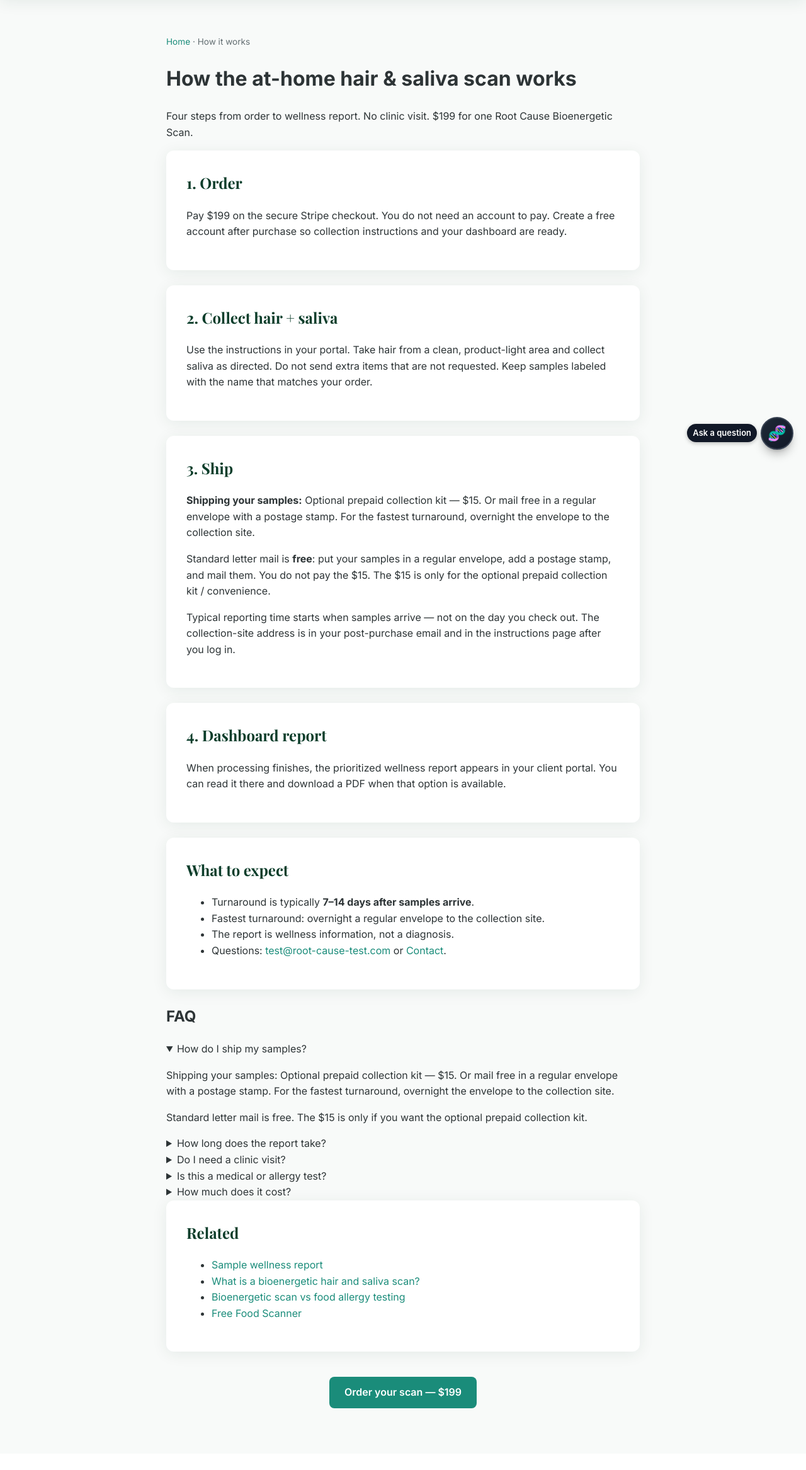
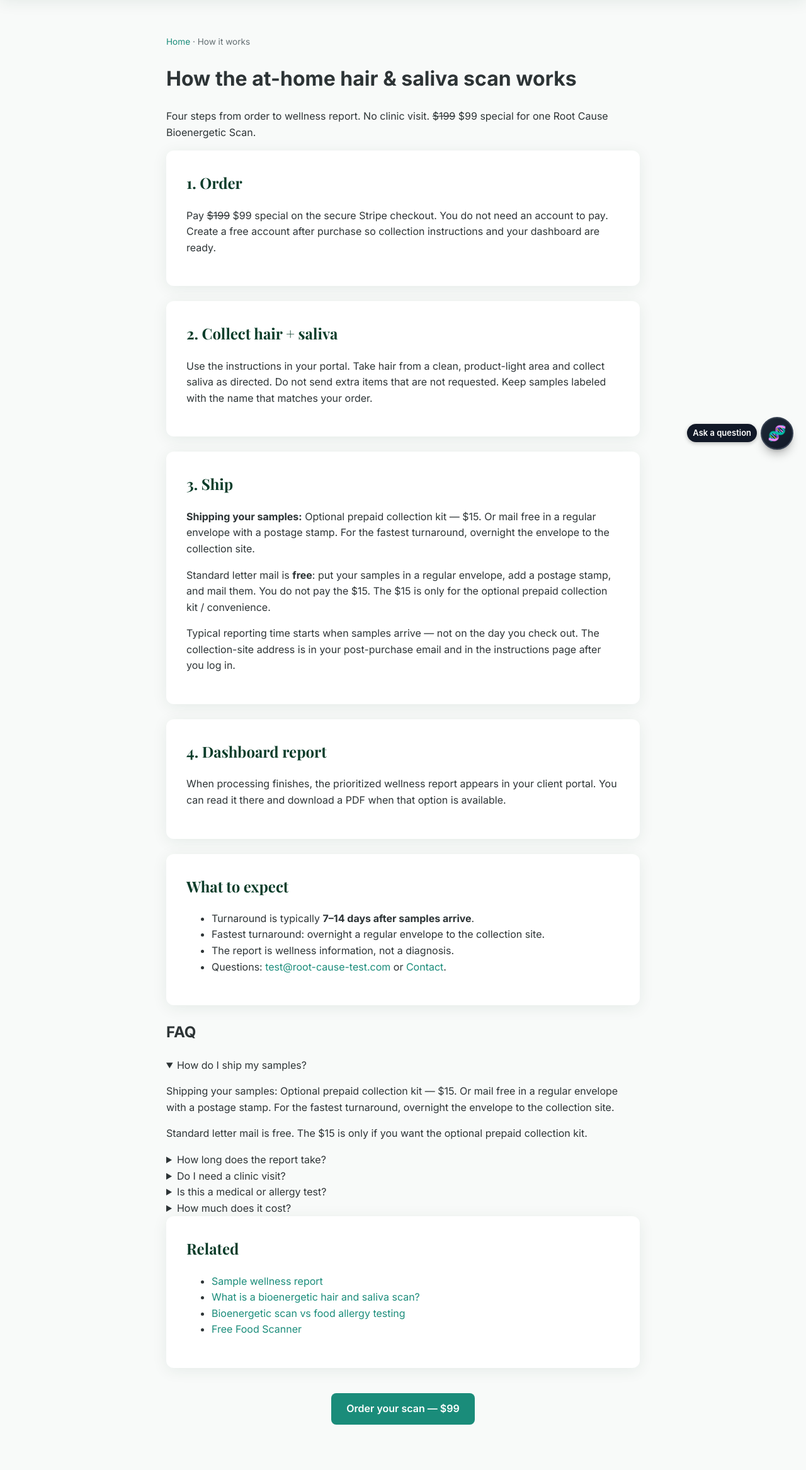
Before and after one commit to Michaelpeatross/root-cause-website, a Python web app: template templates/how_it_works.html in a window 1280 px wide. Shown: the part 66-2400 px from the top of the page at 63% size. Before the commit the page ends 2302 px from the top, so only its background shows below. Run offline with Jinja, Linux system fonts and the light colour scheme; the template is opened without the code that fills it, so the values that code supplies are empty.

Commit message:
$99 scan special: templates (4/6)

```diff
--- a/templates/export_records.html
+++ b/templates/export_records.html
@@ -1,7 +1,7 @@
 {% extends "base.html" %}
 
 {% block title %}How to export your records | Root Cause Test{% endblock %}
-{% block meta_description %}Download your own MyChart, Labcorp, or Quest files, then upload them to Root Cause for optional wellness context next to the $199 hair and saliva scan. We never ask for portal passwords. Not a medical diagnosis.{% endblock %}
+{% block meta_description %}Download your own MyChart, Labcorp, or Quest files, then upload them to Root Cause for optional wellness context next to the $99 special ($100 off $199) hair and saliva scan. We never ask for portal passwords. Not a medical diagnosis.{% endblock %}
 
 {% block extra_head %}
 <style>
@@ -54,7 +54,7 @@
     <li><strong>Garmin:</strong> Garmin Connect (web or app) → export or download activity / health data, then upload the file.</li>
   </ol>
 
-  <p class="warn"><strong>Wellness information only.</strong> Optional uploads add context for Grok wellness analysis next to the $199 hair and saliva scan. They do not diagnose, treat, or replace a licensed clinician. Portal layouts change; if a step looks different, use the portal’s own help pages.</p>
+  <p class="warn"><strong>Wellness information only.</strong> Optional uploads add context for Grok wellness analysis next to the <s>$199</s> $99 special hair and saliva scan. They do not diagnose, treat, or replace a licensed clinician. Portal layouts change; if a step looks different, use the portal’s own help pages.</p>
 
   <p style="margin-top:1.5rem;">
     <a href="/health-app" class="btn btn-primary">Open the uploader</a>
--- a/templates/food_scanner.html
+++ b/templates/food_scanner.html
@@ -192,7 +192,7 @@
 <div class="card related-links" style="margin-top:2rem;">
   <h2>Related</h2>
   <ul>
-    <li><a href="/buy">Order the $199 at-home bioenergetic scan</a></li>
+    <li><a href="/buy">Order the <s>$199</s> $99 special at-home bioenergetic scan</a></li>
     <li><a href="/how-it-works">How the hair and saliva scan works</a></li>
     <li><a href="/sample-report">Sample wellness report</a></li>
     <li><a href="/blog/what-is-bioenergetic-hair-saliva-scan">What is a bioenergetic hair and saliva scan?</a></li>
--- a/templates/health_app.html
+++ b/templates/health_app.html
@@ -1,7 +1,7 @@
 {% extends "base.html" %}
 
 {% block title %}Optional Health Records Uploader | Root Cause Test{% endblock %}
-{% block meta_description %}Optional add-on: upload wearable exports, lab PDFs, visit summaries, imaging reports, or medication lists for educational wellness context next to your $199 hair and saliva scan. Not a diagnosis. Download files yourself — we never ask for portal passwords.{% endblock %}
+{% block meta_description %}Optional add-on: upload wearable exports, lab PDFs, visit summaries, imaging reports, or medication lists for educational wellness context next to your $99 special ($100 off $199) hair and saliva scan. Not a diagnosis. Download files yourself — we never ask for portal passwords.{% endblock %}
 
 {% block extra_head %}
 <style>
@@ -16,7 +16,7 @@
 <div class="app-container">
   <div class="app-header">
     <h1>Optional health records</h1>
-    <p>Upload wearable exports and records you already downloaded for extra wellness context. <strong>Not required</strong> for the $199 hair + saliva scan.</p>
+    <p>Upload wearable exports and records you already downloaded for extra wellness context. <strong>Not required</strong> for the <s>$199</s> $99 special hair + saliva scan.</p>
   </div>
 
   <div class="card">
@@ -42,7 +42,7 @@
   {% endif %}
 
   <p style="text-align:center;margin-top:2rem;font-size:.8rem;color:#888;">
-    On iPhone: Share → Add to Home Screen. The $199 scan price is unchanged.
+    On iPhone: Share → Add to Home Screen. The scan price is unchanged.
   </p>
 </div>
 {% endblock %}
--- a/templates/how_it_works.html
+++ b/templates/how_it_works.html
@@ -12,7 +12,7 @@
     {"@type":"Question","name":"How long does the report take?","acceptedAnswer":{"@type":"Answer","text":"Typical turnaround is 7-14 days after hair and saliva samples arrive. For the fastest turnaround, place samples in an envelope and overnight it to the collection site."}},
     {"@type":"Question","name":"Do I need a clinic visit?","acceptedAnswer":{"@type":"Answer","text":"No. You collect hair and saliva at home and ship the samples."}},
     {"@type":"Question","name":"Is this a medical or allergy test?","acceptedAnswer":{"@type":"Answer","text":"No. This is a wellness scan. It is not a medical diagnosis, not an allergy test, and not intended to detect or treat disease."}},
-    {"@type":"Question","name":"How much does it cost?","acceptedAnswer":{"@type":"Answer","text":"The Root Cause Bioenergetic Scan is $199 through Stripe checkout. Standard letter mail is free. An optional prepaid collection kit is $15 if you want that convenience — it is not required."}}
+    {"@type":"Question","name":"How much does it cost?","acceptedAnswer":{"@type":"Answer","text":"The Root Cause Bioenergetic Scan is $99 special ($100 off $199) through Stripe checkout. Standard letter mail is free. An optional prepaid collection kit is $15 if you want that convenience — it is not required."}}
   ]
 }
 </script>
@@ -22,10 +22,10 @@
 <div class="container" style="max-width:800px;">
   <p style="color:var(--text-muted); font-size:.85rem; margin:1.5rem 0 .5rem;"><a href="{{ url_for('index') }}">Home</a> · How it works</p>
   <h1>How the at-home hair &amp; saliva scan works</h1>
-  <p>Four steps from order to wellness report. No clinic visit. $199 for one Root Cause Bioenergetic Scan.</p>
+  <p>Four steps from order to wellness report. No clinic visit. <s>$199</s> $99 special for one Root Cause Bioenergetic Scan.</p>
 
   <div class="card"><h2>1. Order</h2>
-    <p>Pay $199 on the secure Stripe checkout. You do not need an account to pay. Create a free account after purchase so collection instructions and your dashboard are ready.</p></div>
+    <p>Pay <s>$199</s> $99 special on the secure Stripe checkout. You do not need an account to pay. Create a free account after purchase so collection instructions and your dashboard are ready.</p></div>
   <div class="card"><h2>2. Collect hair + saliva</h2>
     <p>Use the instructions in your portal. Take hair from a clean, product-light area and collect saliva as directed. Do not send extra items that are not requested. Keep samples labeled with the name that matches your order.</p></div>
   <div class="card"><h2>3. Ship</h2>
@@ -55,7 +55,7 @@
     <details><summary>How long does the report take?</summary><p>Typical turnaround is 7–14 days after hair and saliva samples arrive. For the fastest turnaround, place samples in an envelope and overnight it to the collection site.</p></details>
     <details><summary>Do I need a clinic visit?</summary><p>No. You collect hair and saliva at home and ship the samples.</p></details>
     <details><summary>Is this a medical or allergy test?</summary><p>No. This is a wellness scan. It is not a medical diagnosis, not an allergy test, and not intended to detect or treat disease.</p></details>
-    <details><summary>How much does it cost?</summary><p>The Root Cause Bioenergetic Scan is $199 through Stripe checkout. Standard letter mail is free. An optional prepaid collection kit is $15 if you want that convenience — it is not required.</p></details>
+    <details><summary>How much does it cost?</summary><p>The Root Cause Bioenergetic Scan is <s>$199</s> $99 special through Stripe checkout. Standard letter mail is free. An optional prepaid collection kit is $15 if you want that convenience — it is not required.</p></details>
   </div>
 
   <div class="card">
@@ -69,7 +69,7 @@
   </div>
 
   <div style="text-align:center; margin:2.5rem 0;">
-    <a href="{{ url_for('buy') }}" class="btn btn-primary">Order your scan — $199</a>
+    <a href="{{ url_for('buy') }}" class="btn btn-primary">Order your scan — $99</a>
   </div>
 </div>
 {% endblock %}
```
